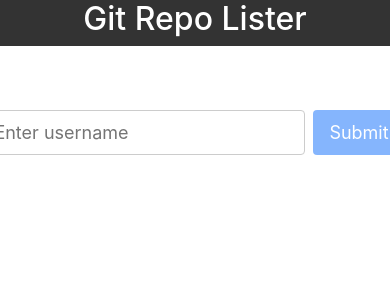
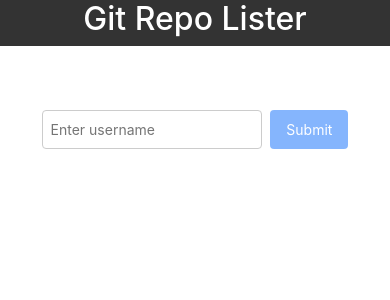
Before and after one commit to madhavms/git-repo-lister, a React (Create React App) app: page / in a window 390 px wide. Shown: the top 300 px of the page. Built offline with nearby package versions, Linux system fonts and the light colour scheme; the HTML template or start-up script is replaced by a standard one.

Commit message:
Style changes

```diff
--- a/src/App.css
+++ b/src/App.css
@@ -111,10 +111,46 @@ li i {
 
 .form-input {
   font-size: 18px;
+  width: 40ch;
 }
 
 .form-button {
   font-size: 18px;
+}
+
+/* Media query for small screens */
+@media (max-width: 600px) {
+  .form-input {
+    font-size: 16px;
+    width: 30ch;
+  }
+
+  .form-button {
+    font-size: 16px;
+  }
+}
+
+/* Media query for even smaller screens */
+@media (max-width: 400px) {
+  .form-input {
+    font-size: 14px;
+    width: 25ch;
+  }
+
+  .form-button {
+    font-size: 14px;
+  }
+}
+
+@media (max-width: 315px) {
+  .form-input {
+    font-size: 12px;
+    width: 20ch;
+  }
+
+  .form-button {
+    font-size: 12px;
+  }
 }
 
 .input-group {
```
